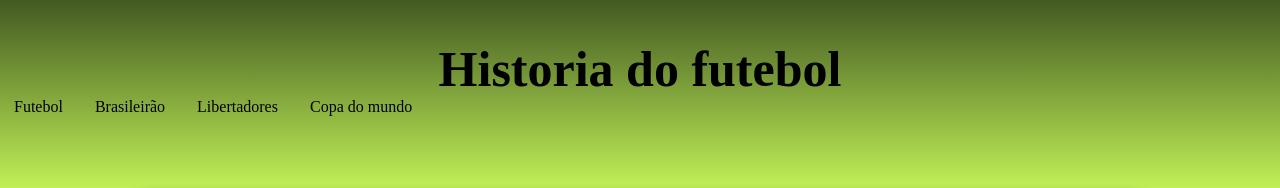
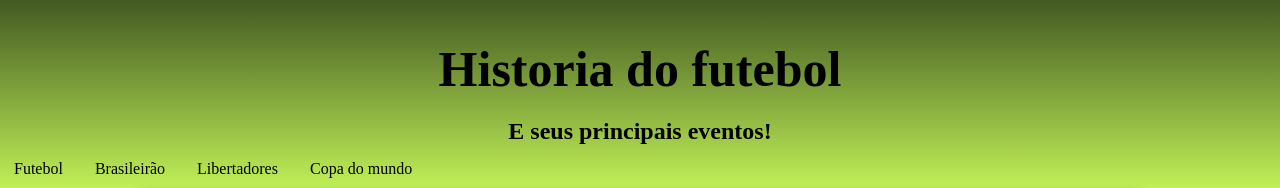
Before and after one commit to ViniciusvCosta/Projetos, a plain HTML site: page Projeto copa/Brasileirão.html in a window 1280 px wide. Shown: the top 188 px of the page. Drawn offline with Linux system fonts and the light colour scheme.

Commit message:
Novo h2
Coloquei um novo h2 em todas as paginas.

```diff
--- a/Projeto copa/Brasileirão.html
+++ b/Projeto copa/Brasileirão.html
@@ -10,6 +10,7 @@
 <body>
     <header>
         <h1>Historia do futebol </h1>
+        <h2>E seus principais eventos!</h2>
 
 
         <a href="Futebol.html">Futebol</a>
```
Also changed, not shown: Projeto copa/Copa do mundo.html (+1 -1 lines), Projeto copa/Futebol.html (+1 -0 lines), Projeto copa/Libertadores.html (+1 -1 lines).
